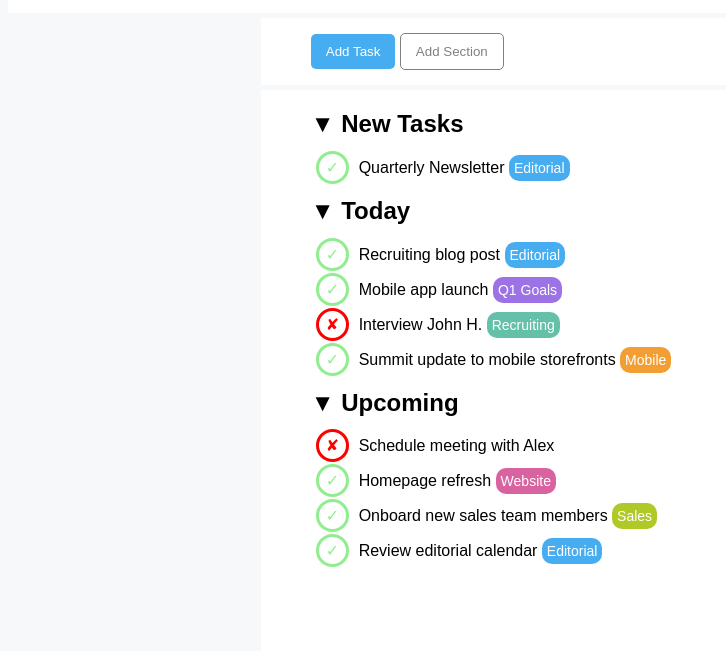
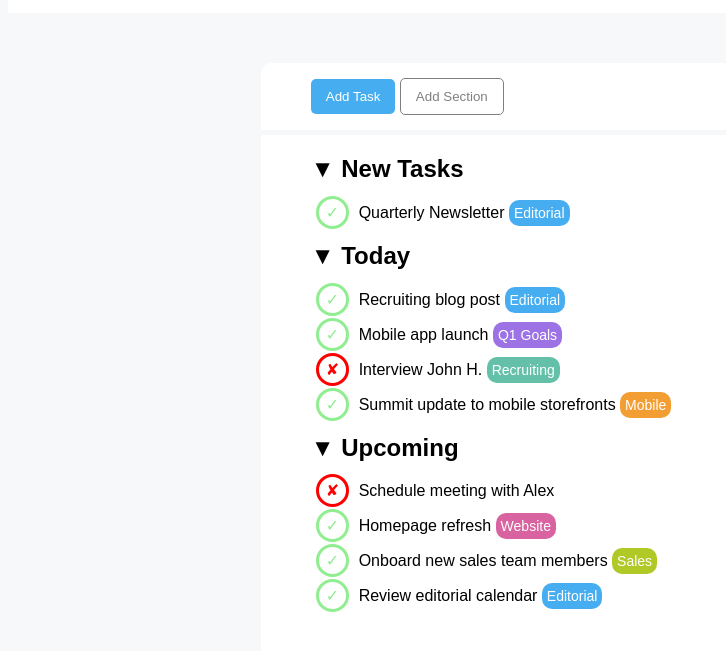
Before and after one commit to PietroCipolla95/html-css-toboolist, a plain HTML site: page index.html in a window 1280 px wide. Shown: the part 95-746 px from the top of the page, without its empty margins (0-726 px from the left). Drawn offline with Linux system fonts and the light colour scheme.

Commit message:
add border radius
added border radius to nav and list and created respective class

```diff
--- a/css/style.css
+++ b/css/style.css
@@ -50,6 +50,17 @@ body{
     margin: auto;
     margin-top: 5px;
     background-color: white;
+}
+
+.nav{
+    margin-top: 50px;
+    border-top-left-radius: 10px;
+    border-top-right-radius: 10px;
+}
+
+.list{
+    border-bottom-left-radius: 10px;
+    border-bottom-right-radius: 10px;
 }
 
 .all_tasks{
--- a/index.html
+++ b/index.html
@@ -16,7 +16,7 @@
 
         </header>
 
-        <nav class="page"> <!-- Commands -->
+        <nav class="page nav"> <!-- Commands -->
 
             <div class="commands">
                 <button id="button_task">Add Task</button>
@@ -25,7 +25,7 @@
 
         </nav>
 
-        <main  class="page"> <!-- All Tasks -->
+        <main  class="page list"> <!-- All Tasks -->
 
 
             <div class="all_tasks"> <!-- All Tasks -->
```
